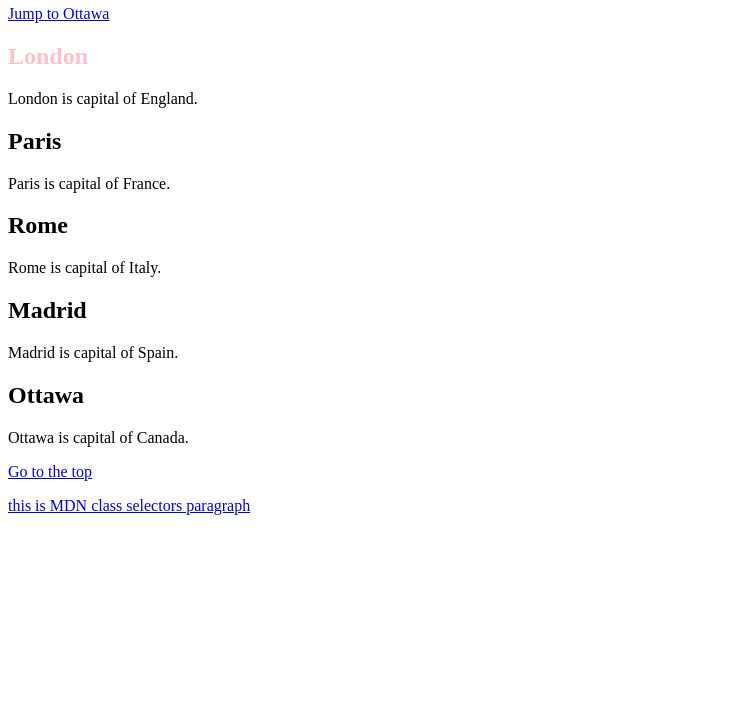
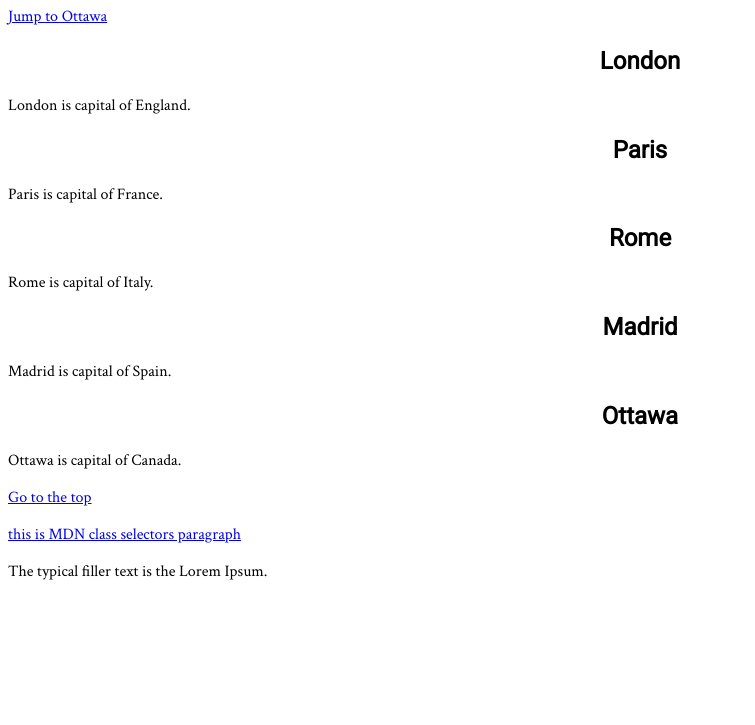
Before and after one commit to system434/ACIT1620, a plain HTML site: page index.html in a window 1280 px wide. Shown: the part 75-800 px from the top of the page, without its empty margins (0-755 px from the left). Drawn offline with Linux system fonts and the light colour scheme.

Commit message:
added google fonts, and about.html

```diff
--- a/index.html
+++ b/index.html
@@ -3,6 +3,9 @@
     <head>
         <meta charset="UTF-8">
         <title>class selector practice</title>
+        <link rel="preconnect" href="https://fonts.gstatic.com">
+        <link href="https://fonts.googleapis.com/css2?family=Crimson+Text&family=Roboto&display=swap" rel="stylesheet">
+
         <link href="styles/stylesheet.css" rel="stylesheet">
 
 
@@ -42,6 +45,12 @@
 
 
 
+
+        <p id="myparagraph">
+            The typical filler text is the <span class="content-box">Lorem Ipsum</span>.
+        </p>
+
+
     </body>
 
 
--- a/styles/stylesheet.css
+++ b/styles/stylesheet.css
@@ -1,4 +1,14 @@
 
+h1,h2{
+    font-family: 'Roboto', sans-serif;
+    text-align: center;
+}
+
+body{
+    font-family: 'Crimson Text', serif;
+}
+
+/*
 #london{
     color: pink;
 }
@@ -10,3 +20,17 @@
 .paris.capital {
     background-color: beige;
 }
+
+.content-box{
+    background-color: pink;
+    padding: 0px 10px;
+    border-top: solid 2px black;
+    border-bottom:  solid 4px grey;
+
+}
+#myparagraph{
+    border-width: 10px;
+    border-style: ridge;
+    border-color: lightgreen;
+    margin: 5px;
+} */
```
Also changed, not shown: misc/about.html (added, +22 -0 lines).
